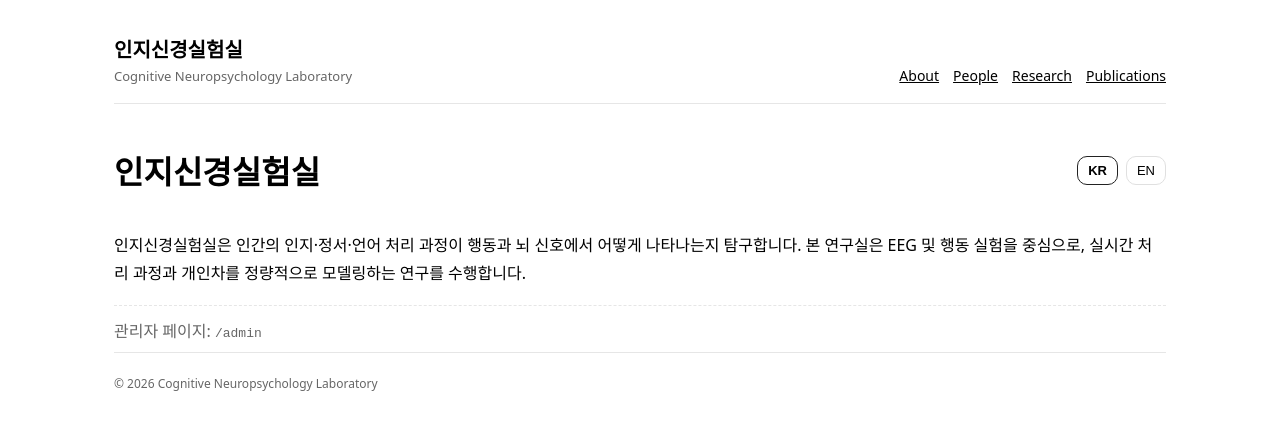
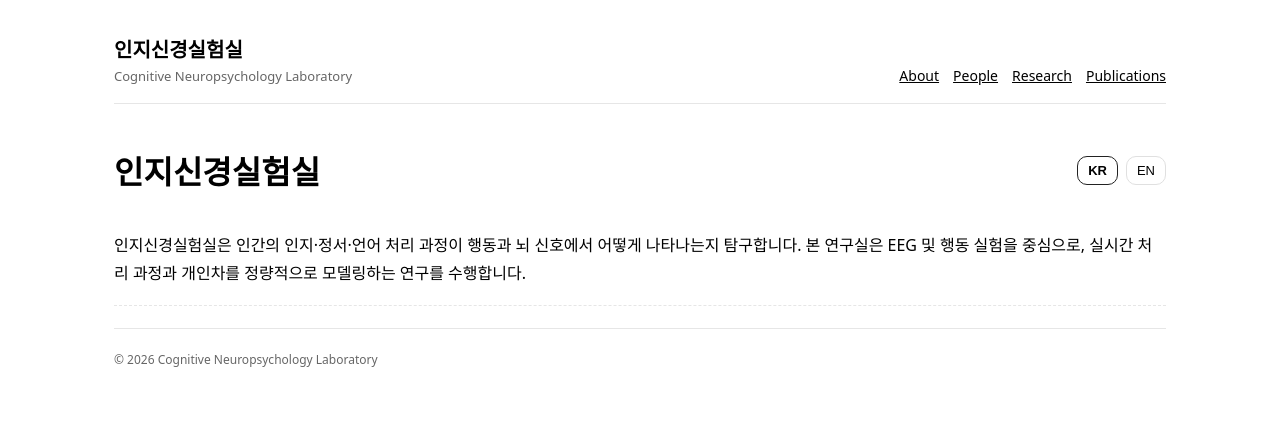
Before and after one commit to taegang00/cogneuro-site, a Next.js app: page / in a window 1280 px wide. Shown: the top 430 px of the page. Built offline with nearby package versions, Linux system fonts and the light colour scheme.

Commit message:
Update index.tsx

```diff
--- a/pages/index.tsx
+++ b/pages/index.tsx
@@ -22,7 +22,6 @@ export default function Home() {
 
       <div className="note">
         <div className="muted">
-          관리자 페이지: <code>/admin</code>
         </div>
       </div>
     </Layout>
```
